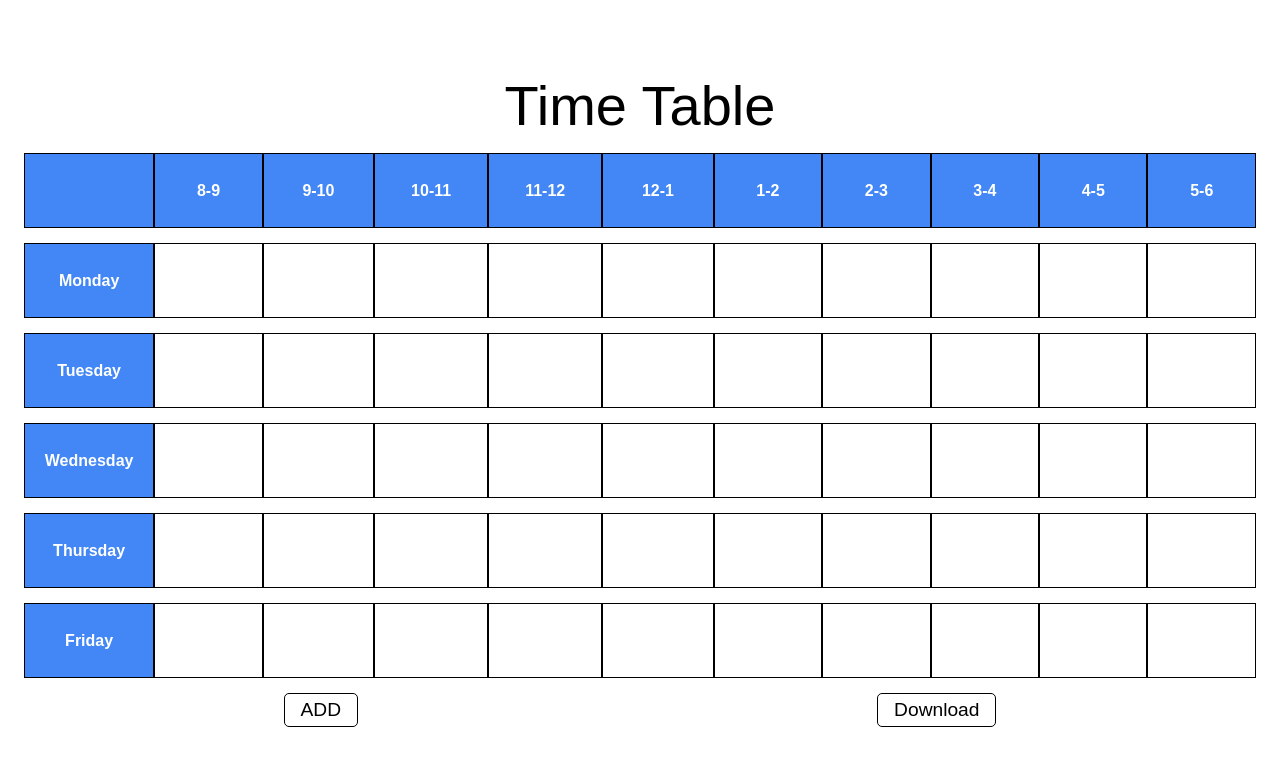
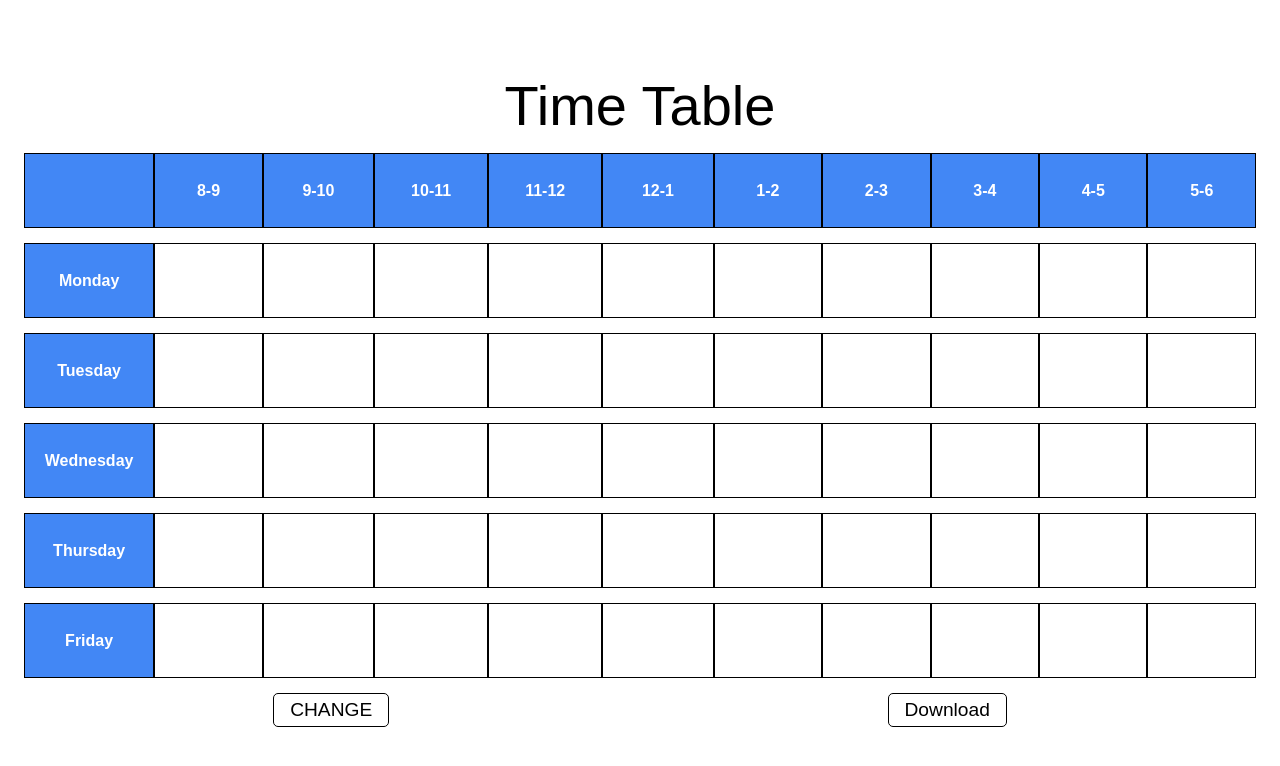
Before and after one commit to VivekRanjan94/time-table-maker, a React (Create React App) app: page / in a window 1280 px wide. Shown: the top 766 px of the page. Built offline with nearby package versions, Linux system fonts and the light colour scheme.

Commit message:
modal values prefilled according to first selected slot

```diff
--- a/src/AddSlotForm.jsx
+++ b/src/AddSlotForm.jsx
@@ -1,11 +1,11 @@
 import React from 'react'
 import { useState } from 'react'
 
-const AddSlotForm = ({ dispatch }) => {
-  const [name, setName] = useState('')
-  const [faculty, setFaculty] = useState('')
-  const [location, setLocation] = useState('')
-  const [code, setCode] = useState('')
+const AddSlotForm = ({ dispatch, name: n, faculty: f, location: l, code: c }) => {
+  const [name, setName] = useState(n)
+  const [faculty, setFaculty] = useState(f)
+  const [location, setLocation] = useState(l)
+  const [code, setCode] = useState(c)
 
   const submit = (e) => {
     e.preventDefault()
@@ -66,7 +66,7 @@ const AddSlotForm = ({ dispatch }) => {
           }}
         />
       </div>
-      <button onClick={submit}>Add</button>
+      <button onClick={submit}>Change</button>
     </form>
   )
 }
--- a/src/App.jsx
+++ b/src/App.jsx
@@ -95,6 +95,7 @@ const App = () => {
       }
       case 'SET-SLOTS': {
         const newSlots = { ...state.slots }
+
         state.selectedSlotsIndex.forEach(({ day, time }) => {
           newSlots[day][time] = {
             ...newSlots[day][time],
@@ -137,7 +138,7 @@ const App = () => {
         }}
         allowClose={true}
       >
-        <AddSlotForm dispatch={dispatch} />
+        <AddSlotForm dispatch={dispatch} name={state.selectedSlotsIndex.length === 0 ? '' : state.slots[state.selectedSlotsIndex[0].day][state.selectedSlotsIndex[0].time].name} code={state.selectedSlotsIndex.length === 0 ? '' : state.slots[state.selectedSlotsIndex[0].day][state.selectedSlotsIndex[0].time].code} location={state.selectedSlotsIndex.length === 0 ? '' : state.slots[state.selectedSlotsIndex[0].day][state.selectedSlotsIndex[0].time].location} faculty={state.selectedSlotsIndex.length === 0 ? '' : state.slots[state.selectedSlotsIndex[0].day][state.selectedSlotsIndex[0].time].faculty} />
       </Modal>
       <header>Time Table</header>
       <table ref={tableRef}>
@@ -176,14 +177,14 @@ const App = () => {
       </table>
       <div className='buttons'>
         <button
-          className='add-btn'
+          className='change-btn'
           onClick={(e) => {
             if (state.selectedSlotsIndex.length !== 0) {
               dispatch({ TYPE: 'MODAL', payload: { value: true } })
             }
           }}
         >
-          ADD
+          CHANGE
         </button>
         <button
           className='download-btn'
--- a/src/Styles/_globals.scss
+++ b/src/Styles/_globals.scss
@@ -29,7 +29,7 @@ header {
   align-items: center;
   justify-content: space-around;
 
-  .add-btn {
+  .change-btn {
     cursor: pointer;
     background: none;
     border: 1px solid black;
```
